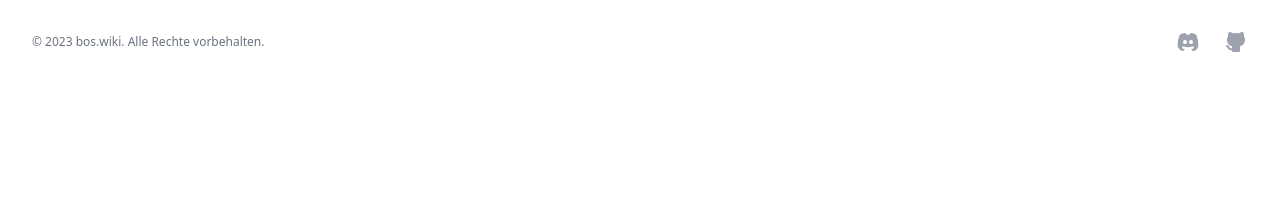
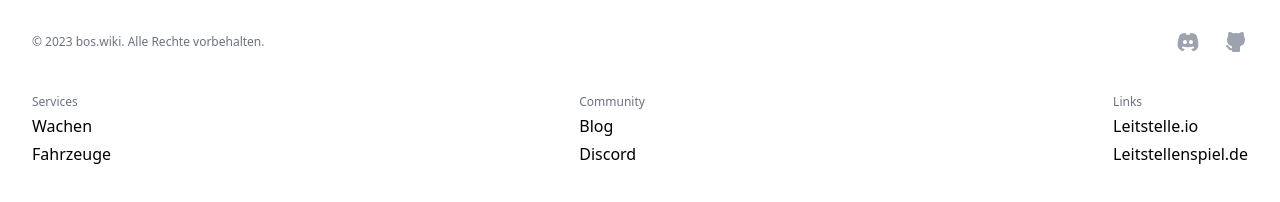
Before and after one commit to bos-wiki/frontend, a Nuxt app: page / in a window 1280 px wide. Shown: the part 1212-1414 px from the top of the page. Before the commit the page ends 1266 px from the top, so only its background shows below. Built offline with nearby package versions, Linux system fonts and the light colour scheme; no server answers.

Commit message:
feat: add footer links, update coming soon pages

```diff
--- a/components/Footer.vue
+++ b/components/Footer.vue
@@ -4,47 +4,52 @@
       <div class="flex justify-center space-x-6 md:order-2">
         <a href="/discord" class="text-gray-400 hover:text-gray-500">
           <span class="sr-only">Discord</span>
-          <IconsDiscord class="h-6 w-6" />
+          <IconsDiscord class="h-6 w-6"/>
         </a>
         <a href="https://github.com/boswiki" class="text-gray-400 hover:text-gray-500">
           <span class="sr-only">GitHub</span>
-          <IconsGithub class="h-6 w-6" />
+          <IconsGithub class="h-6 w-6"/>
         </a>
       </div>
       <div class="mt-8 md:order-1 md:mt-0">
         <p class="text-center text-xs leading-5 text-gray-500">&copy; 2023 bos.wiki. Alle Rechte vorbehalten.</p>
       </div>
     </ContentWrapper>
-    <!--<ContentWrapper class="flex justify-between">
+        <ContentWrapper class="flex justify-between">
           <div class="flex flex-col space-y-1 mt-6 mb-12">
             <h2 class="font-medium text-xs text-gray-500">Services</h2>
             <NuxtLink to="/stations">Wachen</NuxtLink>
             <NuxtLink to="/vehicles">Fahrzeuge</NuxtLink>
-        <NuxtLink to="/">Einsätze</NuxtLink>
+<!--            <NuxtLink to="/">Einsätze</NuxtLink>-->
           </div>
           <div class="flex flex-col space-y-1 mt-6 mb-12">
             <h2 class="font-medium text-xs text-gray-500">Community</h2>
             <NuxtLink to="/blog">Blog</NuxtLink>
             <a href="/discord">Discord</a>
-        <NuxtLink to="/">Forum</NuxtLink>
+<!--            <NuxtLink to="/">Forum</NuxtLink>-->
           </div>
+    <!--      <div class="flex flex-col space-y-1 mt-6 mb-12">-->
+    <!--        <h2 class="font-medium text-xs text-gray-500">Informationen</h2>-->
+    <!--        <NuxtLink to="/">News</NuxtLink>-->
+    <!--        <NuxtLink to="/">Über uns</NuxtLink>-->
+    <!--        <NuxtLink to="/">Dokumentation</NuxtLink>-->
+    <!--      </div>-->
+    <!--      <div class="flex flex-col space-y-1 mt-6 mb-12">-->
+    <!--        <h2 class="font-medium text-xs text-gray-500">Support</h2>-->
+    <!--        <NuxtLink to="/">Hilfe</NuxtLink>-->
+    <!--        <NuxtLink to="/">AGB</NuxtLink>-->
+    <!--        <NuxtLink to="/">Datenschutz</NuxtLink>-->
+    <!--      </div>-->
+    <!--      <div class="flex flex-col space-y-1 mt-6 mb-12">-->
+    <!--        <h2 class="font-medium text-xs text-gray-500">Entwickler</h2>-->
+    <!--        <NuxtLink to="/">Mitwirken</NuxtLink>-->
+    <!--        <NuxtLink to="/">API</NuxtLink>-->
+    <!--      </div>-->
       <div class="flex flex-col space-y-1 mt-6 mb-12">
-        <h2 class="font-medium text-xs text-gray-500">Informationen</h2>
-        <NuxtLink to="/">News</NuxtLink>
-        <NuxtLink to="/">Über uns</NuxtLink>
-        <NuxtLink to="/">Dokumentation</NuxtLink>
+        <h2 class="font-medium text-xs text-gray-500">Links</h2>
+        <a href="https://leitstelle.io">Leitstelle.io</a>
+        <a href="https://leitstellenspiel.de">Leitstellenspiel.de</a>
       </div>
-      <div class="flex flex-col space-y-1 mt-6 mb-12">
-        <h2 class="font-medium text-xs text-gray-500">Support</h2>
-        <NuxtLink to="/">Hilfe</NuxtLink>
-        <NuxtLink to="/">AGB</NuxtLink>
-        <NuxtLink to="/">Datenschutz</NuxtLink>
-      </div>
-      <div class="flex flex-col space-y-1 mt-6 mb-12">
-        <h2 class="font-medium text-xs text-gray-500">Entwickler</h2>
-        <NuxtLink to="/">Mitwirken</NuxtLink>
-        <NuxtLink to="/">API</NuxtLink>
-      </div>
-    </ContentWrapper>-->
+        </ContentWrapper>
   </footer>
 </template>
--- a/pages/blog.vue
+++ b/pages/blog.vue
@@ -1,5 +1,5 @@
 <template>
-  tbd
+  <ContentWrapper class="my-56 flex justify-center items-center">
+    tbd
+  </ContentWrapper>
 </template>
-<script setup lang="ts">
-</script>
--- a/pages/vehicles.vue
+++ b/pages/vehicles.vue
@@ -1,5 +1,9 @@
 <template>
-  tbd
+  <ContentWrapper class="flex justify-center items-center">
+    <div class="text-center py-56">
+      <IconsTruck class="mx-auto h-12 w-12 text-red-500"/>
+      <h3 class="mt-2 text-2xl font-semibold text-gray-900">In Bearbeitung</h3>
+      <p class="mt-4 text-sm text-gray-500">Es sind aktuelle keine Fahrzeuge hinterlegt.<br>Demnächst wird es möglich sein neue Fahrzeuge einzutragen!</p>
+    </div>
+  </ContentWrapper>
 </template>
-<script setup lang="ts">
-</script>
```
Lines whose indentation alone changed are shown as unchanged.
